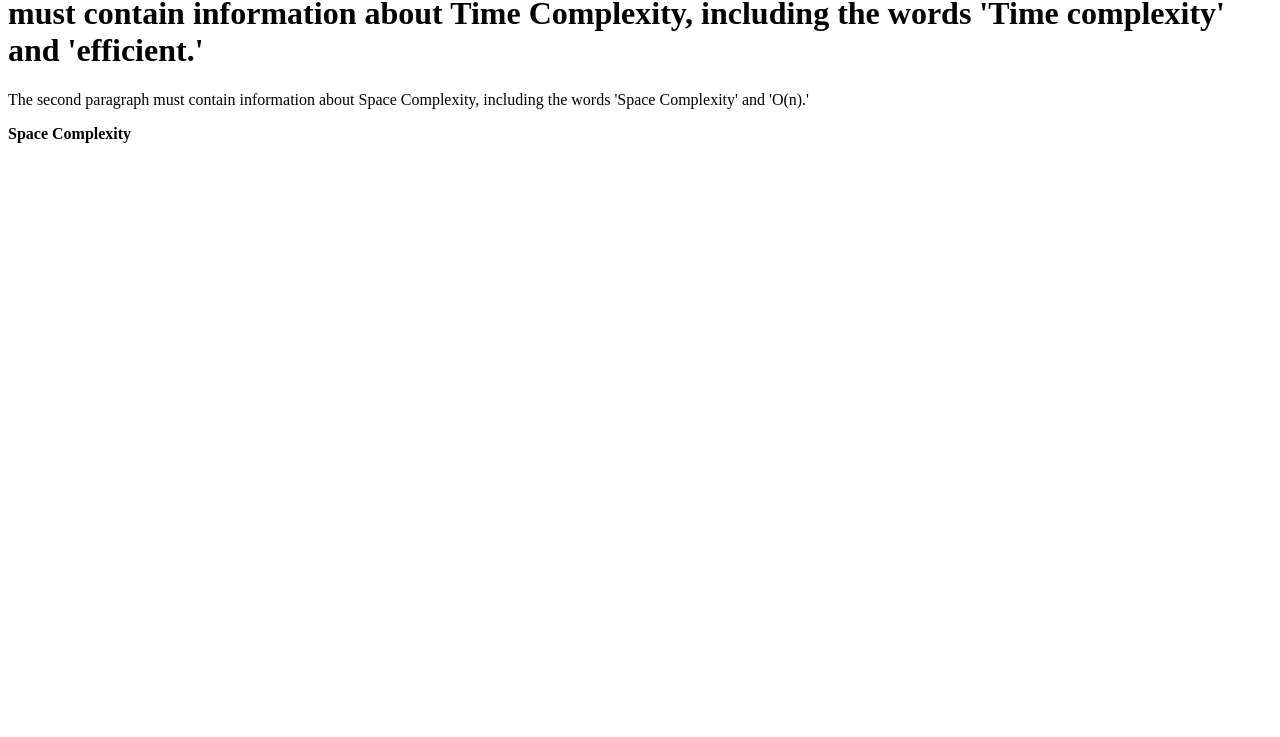
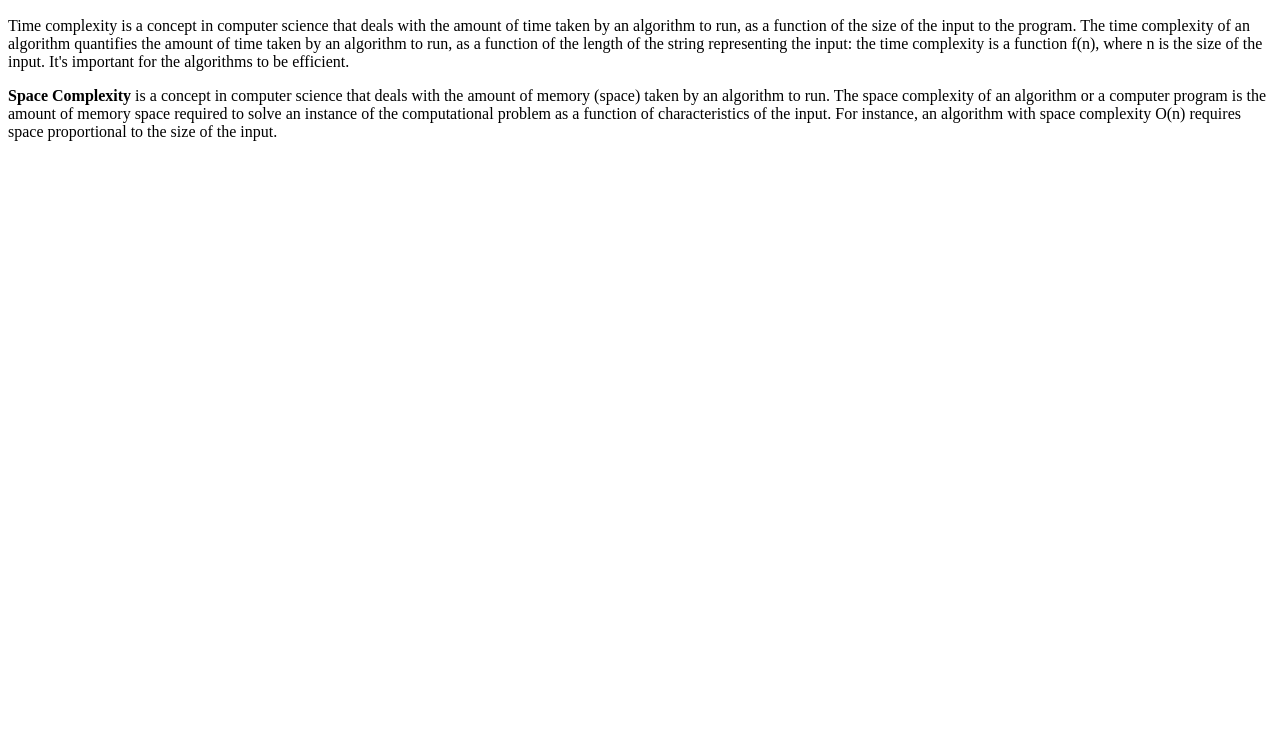
Before and after one commit to acciojob/time-and-space-complexity-roshanarnav, a website: page main.html in a window 1280 px wide. Shown: the part 63-800 px from the top of the page. Drawn offline with Linux system fonts and the light colour scheme.

Commit message:
created a submission

```diff
--- a/main.html
+++ b/main.html
@@ -7,10 +7,9 @@
 </head>
 
 <body>
-	<h1>The h1 element must include the words Time, Space, and Complexity.
-The first paragraph must contain information about Time Complexity, including the words 'Time complexity' and 'efficient.'</h1>
-	<p>The second paragraph must contain information about Space Complexity, including the words 'Space Complexity' and 'O(n).'</p>
-	<p><b>Space Complexity</b></p>
+	<h1>Time, Space, Complexity</h1>
+	<p>Time complexity is a concept in computer science that deals with the amount of time taken by an algorithm to run, as a function of the size of the input to the program. The time complexity of an algorithm quantifies the amount of time taken by an algorithm to run, as a function of the length of the string representing the input: the time complexity is a function f(n), where n is the size of the input. It's important for the algorithms to be efficient.</p>
+	<p><b>Space Complexity</b> is a concept in computer science that deals with the amount of memory (space) taken by an algorithm to run. The space complexity of an algorithm or a computer program is the amount of memory space required to solve an instance of the computational problem as a function of characteristics of the input. For instance, an algorithm with space complexity O(n) requires space proportional to the size of the input.</p>
 	<!-- the entire body must be written by student -->
     <script type="text/javascript" src="./script.js">
 </script>
```
